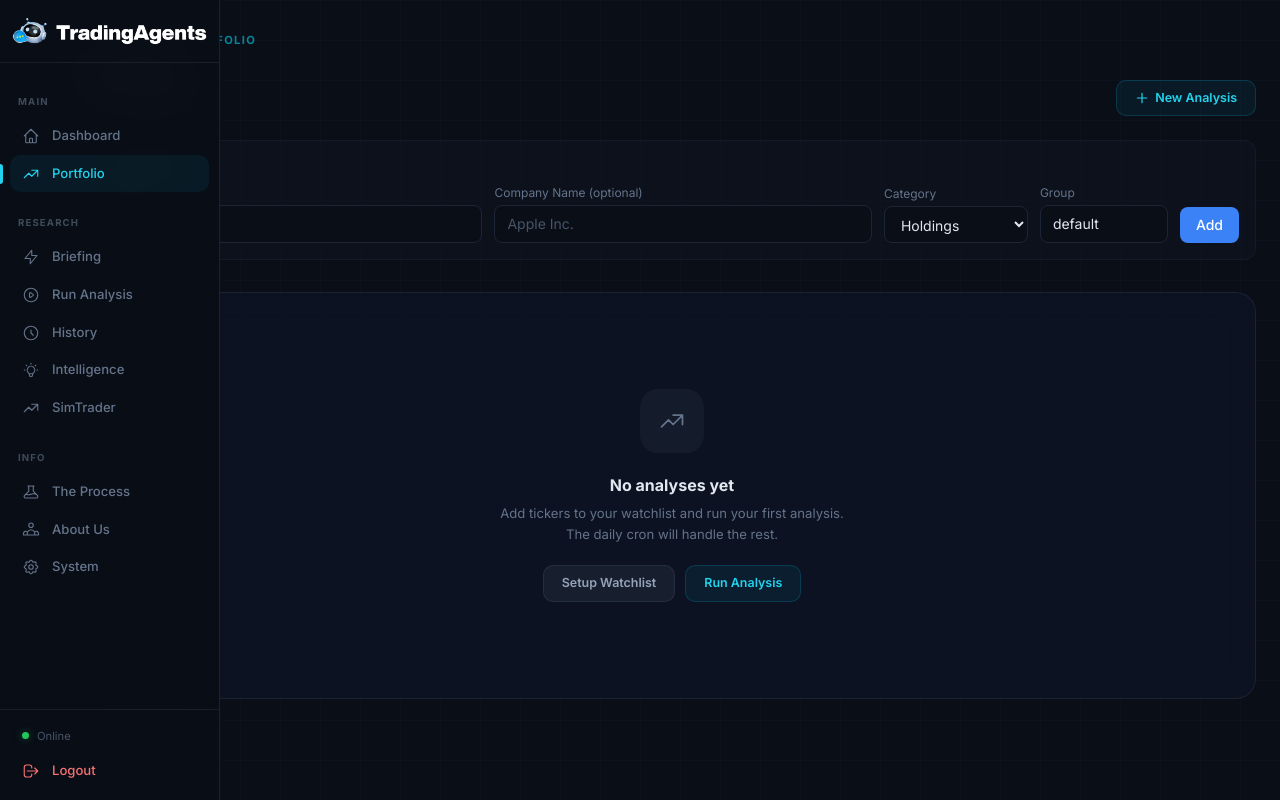
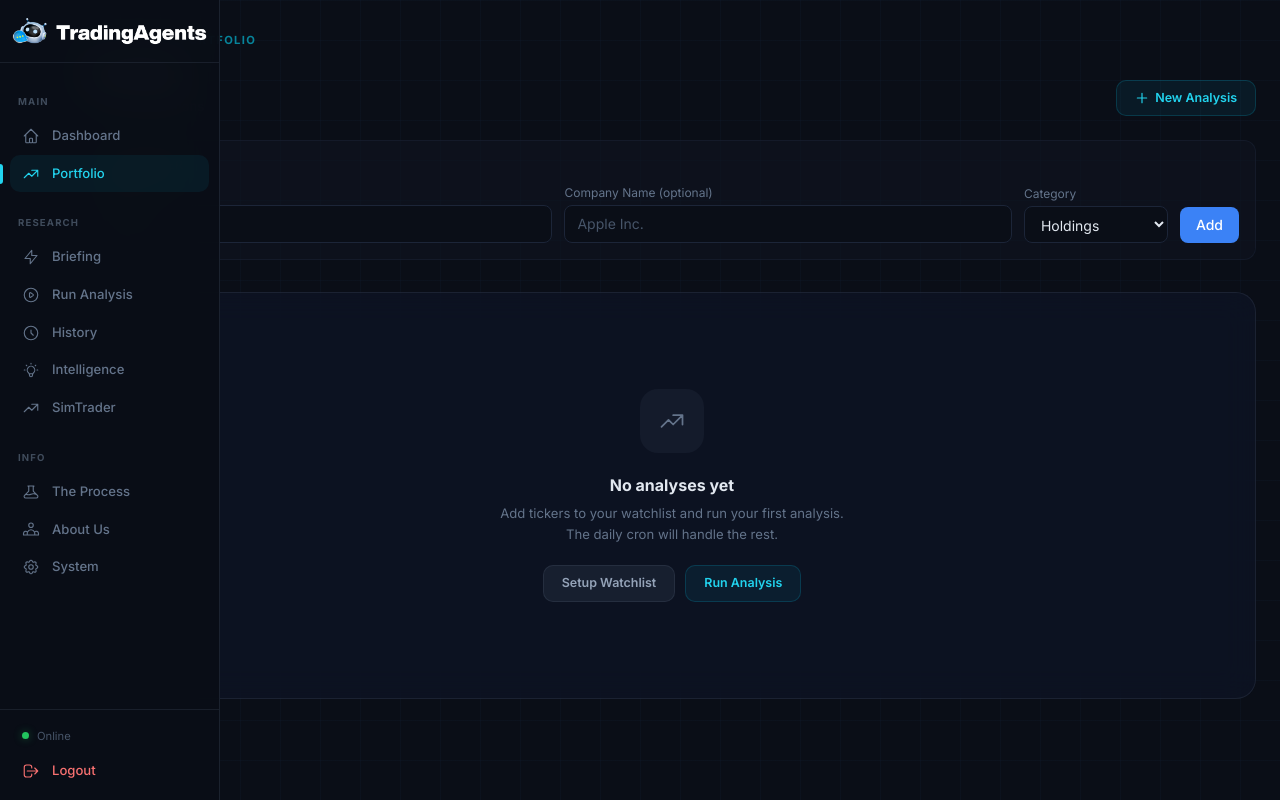
Before and after one commit to bgalvan1277/tradingagents-dashboard, a FastAPI app: template app/templates/portfolio.html in a window 1280 px wide. Run offline with FastAPI, Linux system fonts and the light colour scheme; the template is opened without the code that fills it, so the values that code supplies are empty; parts of the project's set-up code (start-up, migrations or seed data) failed here and were passed over; some libraries are stand-ins or nearby versions.

Commit message:
Auto-sync group_name from category, remove separate Group field

```diff
--- a/app/templates/portfolio.html
+++ b/app/templates/portfolio.html
@@ -76,6 +76,7 @@
         <div class="w-36">
             <label for="category" class="block text-xs text-slate-500 mb-1">Category</label>
             <select id="category" name="category"
+                    onchange="document.getElementById('group_name').value=this.value"
                     class="w-full px-3 py-2 rounded-lg border border-surface-600 bg-surface-900 text-slate-200
                            text-sm focus:outline-none focus:ring-2 focus:ring-accent-blue/50 transition-all">
                 <option value="holdings">Holdings</option>
@@ -84,13 +85,7 @@
                 <option value="crypto">Crypto</option>
             </select>
         </div>
-        <div class="w-32">
-            <label for="group_name" class="block text-xs text-slate-500 mb-1">Group</label>
-            <input type="text" id="group_name" name="group_name" value="default" placeholder="default"
-                   class="w-full px-3 py-2 rounded-lg border border-surface-600 bg-surface-900 text-slate-200
-                          text-sm placeholder-slate-600 focus:outline-none focus:ring-2 focus:ring-accent-blue/50
-                          focus:border-accent-blue/50 transition-all">
-        </div>
+        <input type="hidden" id="group_name" name="group_name" value="holdings">
         <button type="submit"
                 class="px-4 py-2 rounded-lg bg-accent-blue text-white text-sm font-medium
                        hover:bg-blue-600 transition-colors">
```
